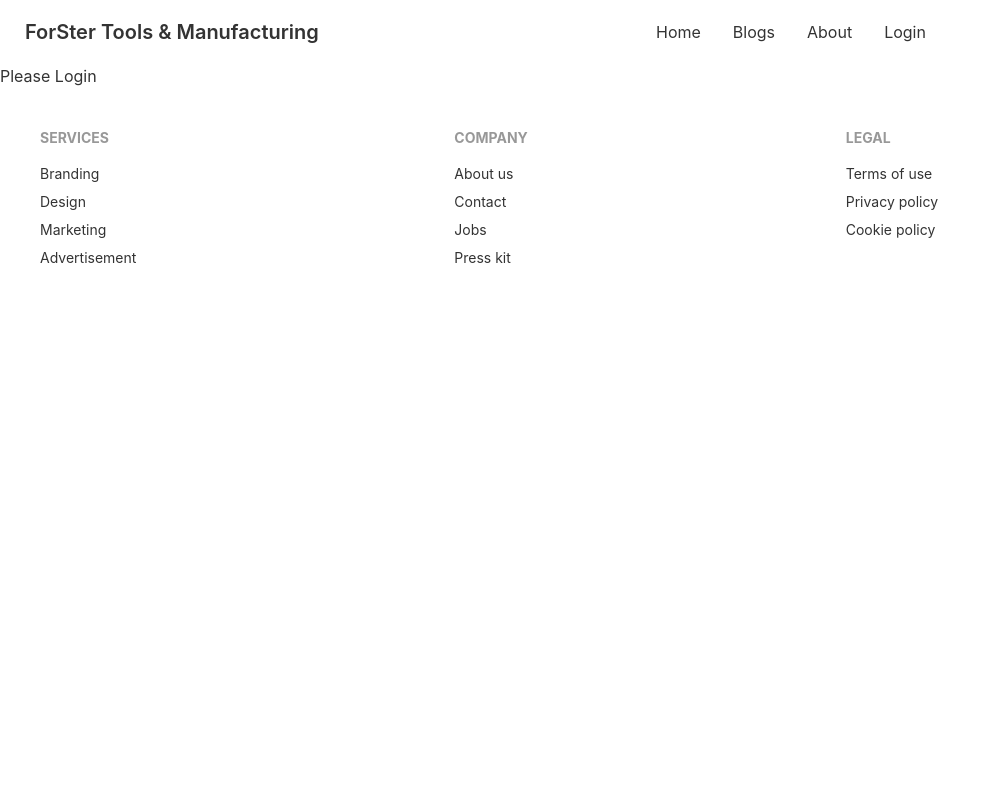
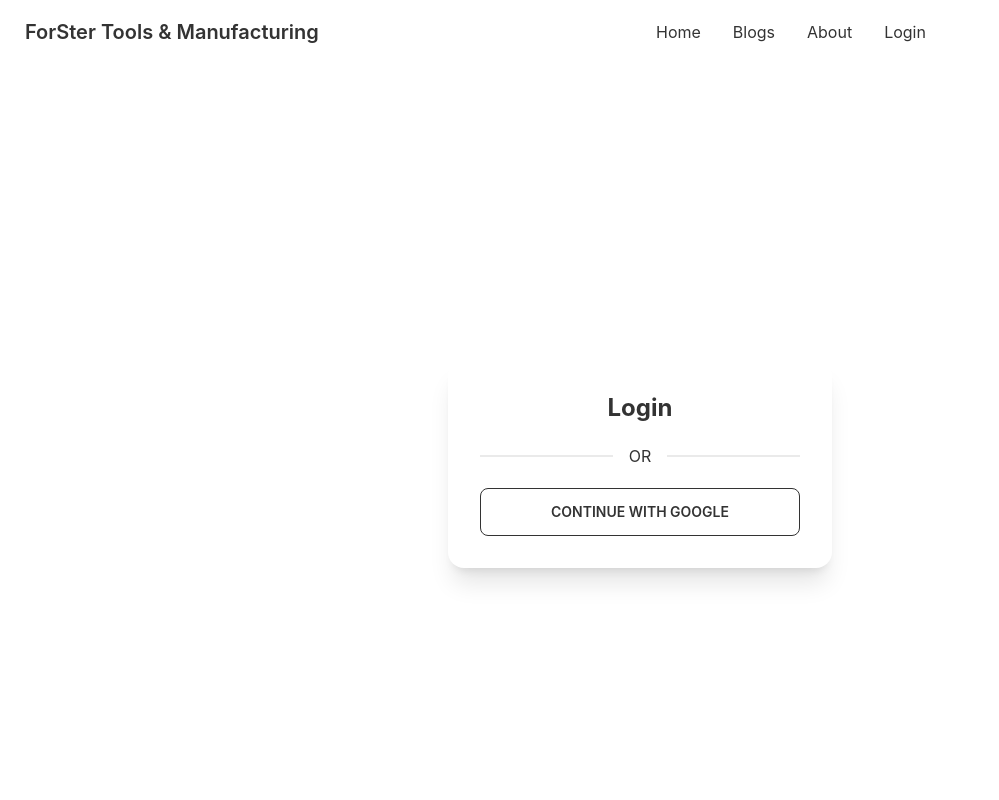
Before and after one commit to Hridoy8444/forestaer-tools-client, a React (Create React App) app: page /login in a window 1280 px wide. Shown: the top 800 px of the page, without its empty margins (0-999 px from the left). Built offline with nearby package versions, Linux system fonts and the light colour scheme; no server answers.

Commit message:
google sing up checked

```diff
--- a/src/Pages/Loging/Login.js
+++ b/src/Pages/Loging/Login.js
@@ -1,9 +1,22 @@
 import React from 'react';
+import { useSignInWithGoogle } from 'react-firebase-hooks/auth';
+import auth from '../..//firebase.init';
 
 const Login = () => {
+    const [signInWithGoogle, user, loading, error] = useSignInWithGoogle(auth);
+    if(user){
+        console.log(user);
+    }
     return (
-        <div>
-            <h2>Please Login</h2>
+        <div className='flex h-screen justify-center items-center'>
+            <div class="card w-96 bg-base-100 shadow-xl">
+                <div class="card-body">
+                    <h2 class="text-center text-2xl font-bold">Login</h2>
+
+                    <div class="divider">OR</div>
+                    <button onClick={() => signInWithGoogle()} class="btn btn-outline">Continue with Google</button>
+                </div>
+            </div>
         </div>
     );
 };
--- a/src/Pages/Shared/Footer/Footer.js
+++ b/src/Pages/Shared/Footer/Footer.js
@@ -2,7 +2,7 @@
 
 const Footer = () => {
     return (
-        <footer class="footer p-10 ">
+        <footer class="footer p-10 bg-neutral text-neutral-content">
             <div>
                 <span class="footer-title">Services</span>
                 <a class="link link-hover">Branding</a>
```
